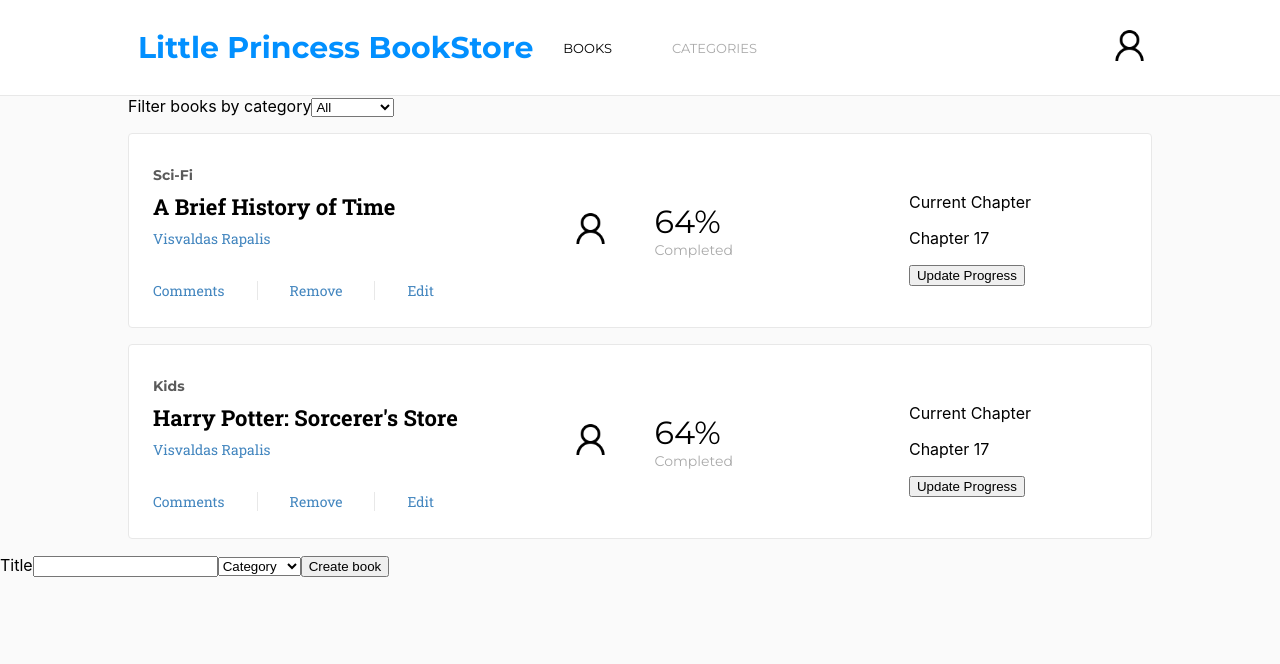
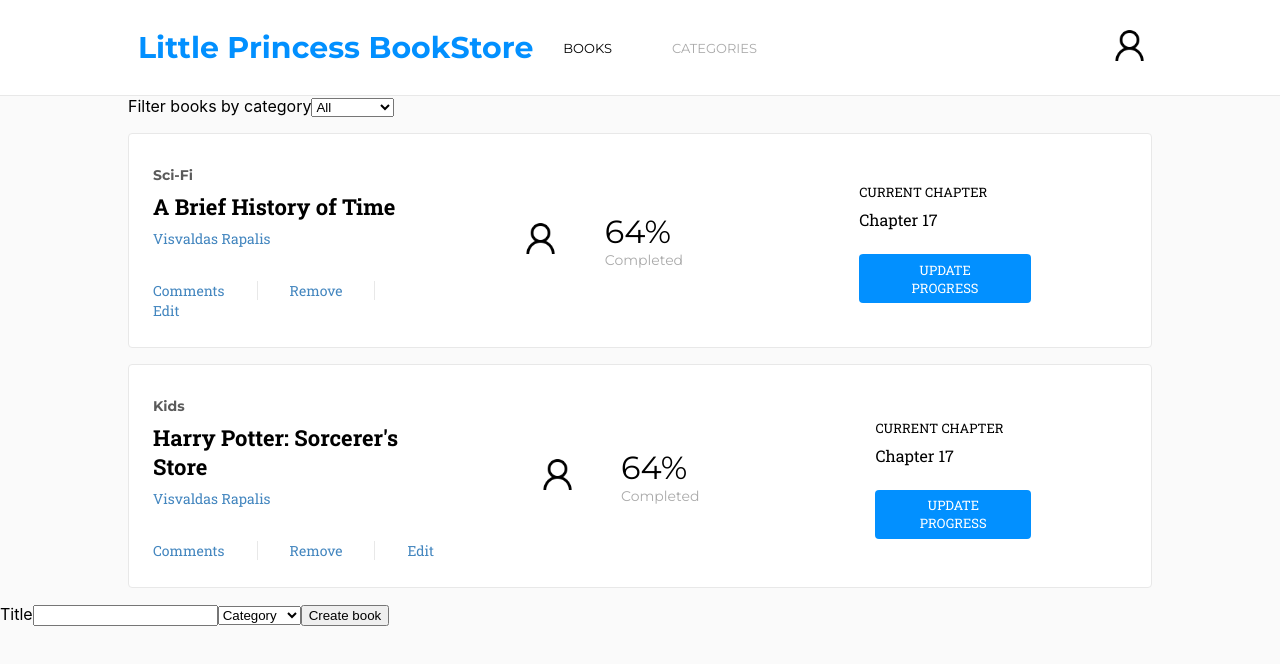
Before and after one commit to anewman15/bookstore-react, a React (Create React App) app: page / in a window 1280 px wide. Shown: the top 664 px of the page. Built offline with nearby package versions, Linux system fonts and the light colour scheme.

Commit message:
Create css classes and style right section of Book component

```diff
--- a/src/App.css
+++ b/src/App.css
@@ -6,6 +6,10 @@ body {
 
 .bg-white {
   background-color: #fff;
+}
+
+.text-white {
+  color: #fff;
 }
 
 .border-bottom {
@@ -98,8 +102,16 @@ body {
   font-family: 'Roboto Slab', Arial, sans-serif;
 }
 
+.font-size-13 {
+  font-size: 13px;
+}
+
 .font-size-14 {
   font-size: 14px;
+}
+
+.font-size-16 {
+  font-size: 16px;
 }
 
 .font-size-22 {
@@ -128,6 +140,13 @@ body {
   background: none;
 }
 
+.btn-bg-blue {
+  padding: 0.4rem 2rem;
+  border: none;
+  border-radius: 0.25rem;
+  background: #0290ff;
+}
+
 .btn-center {
   margin: 0 2rem;
   padding: 0 2rem;
@@ -144,3 +163,15 @@ body {
   margin: 0 0.5rem;
   padding: 0 0.5rem;
 }
+
+.upper-case {
+  text-transform: uppercase;
+}
+
+.current-chapter-top-item {
+  margin: 0.5rem 0;
+}
+
+.current-chapter-actions {
+  margin: 1rem 0 0.2rem 0;
+}
--- a/src/components/Book.js
+++ b/src/components/Book.js
@@ -34,11 +34,11 @@ const Book = ({ book, deleteBook }) => {
           </div>
         </div>
         <div className="current-chapter">
-          <div>
-            <p>Current Chapter</p>
-            <p>Chapter 17</p>
+          <div className="current-chapter-top">
+            <p className="roboto upper-case font-size-13 current-chapter-top-item">Current Chapter</p>
+            <p className="roboto font-size-16 current-chapter-top-item">Chapter 17</p>
           </div>
-          <button type="button">Update Progress</button>
+          <button type="button" className="roboto btn-bg-blue font-size-13 text-white upper-case current-chapter-actions">Update Progress</button>
         </div>
 
       </div>
```
